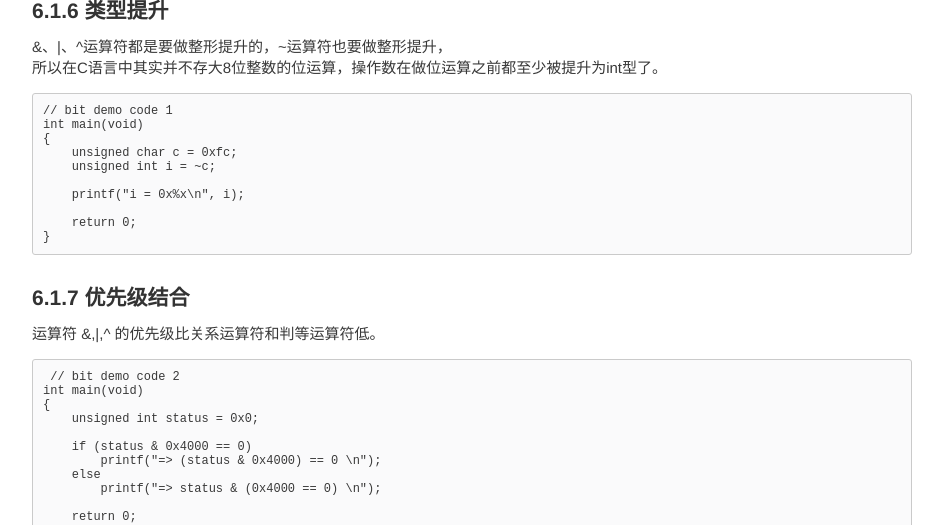
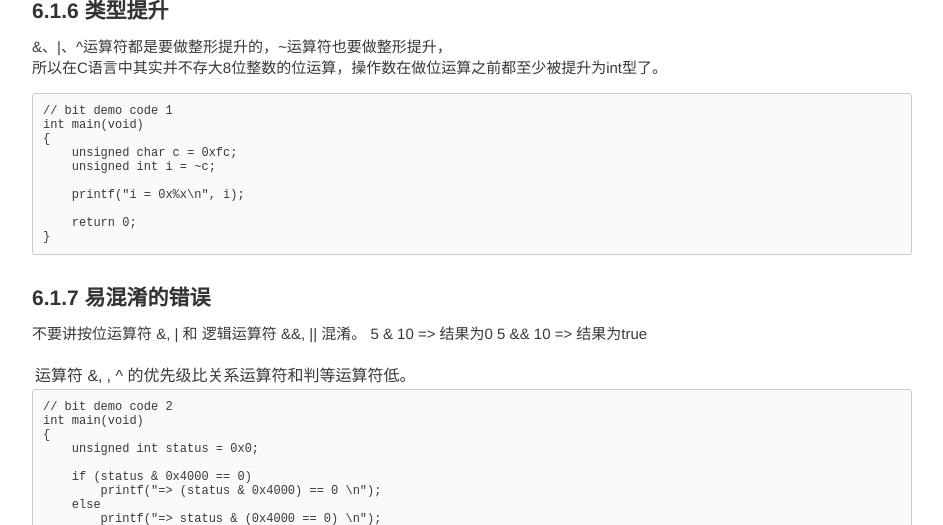
Before and after one commit to akaedu/akaedu.github.com, a Jekyll site: the page built from post/06/6.1.md, in a window 1280 px wide and 900 px high, scrolled down 1132 px, cut to the strip 0-525 px from the top of the window. Shown: the whole strip, without its empty margins (168-1111 px from the left). Built offline with Jekyll 4.4.1, drawn with Linux system fonts in a browser that asks for light colours; Markdown is read by kramdown in place of the engine named in the settings; comment, search, counter and statistics services are not loaded.

Commit message:
Update post/06/6.1.md

```diff
--- a/post/06/6.1.md
+++ b/post/06/6.1.md
@@ -38,6 +38,7 @@ C语言提供一些运算符可以直接操作整数中的位，称为位运算
     int a = ~0;         // 得到一个整数，它的所有位为1
     int a = ~0x1f;      // 得到一个整数，除了最后5位其他的位全都为1
 
+
 ###6.1.6 类型提升
 &、|、^运算符都是要做整形提升的，~运算符也要做整形提升，<br>
 所以在C语言中其实并不存大8位整数的位运算，操作数在做位运算之前都至少被提升为int型了。
@@ -54,10 +55,14 @@ C语言提供一些运算符可以直接操作整数中的位，称为位运算
     }
 
 
-###6.1.7 优先级结合
-运算符 &,|,^ 的优先级比关系运算符和判等运算符低。
+###6.1.7 易混淆的错误
+不要讲按位运算符 &, | 和 逻辑运算符 &&, || 混淆。
+    5 & 10 => 结果为0
+    5 && 10 => 结果为true
 
-     // bit demo code 2
+运算符 &, |, ^ 的优先级比关系运算符和判等运算符低。
+
+    // bit demo code 2
     int main(void)
     {
         unsigned int status = 0x0;
```
